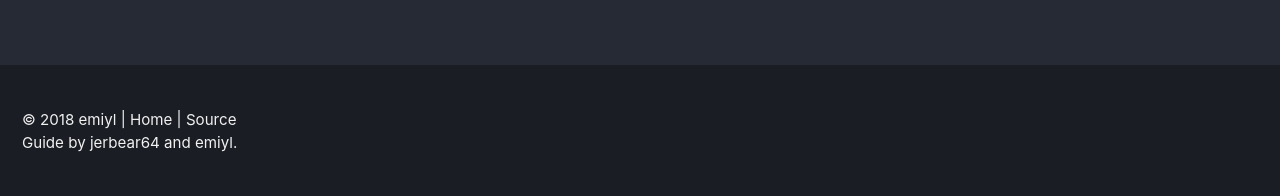
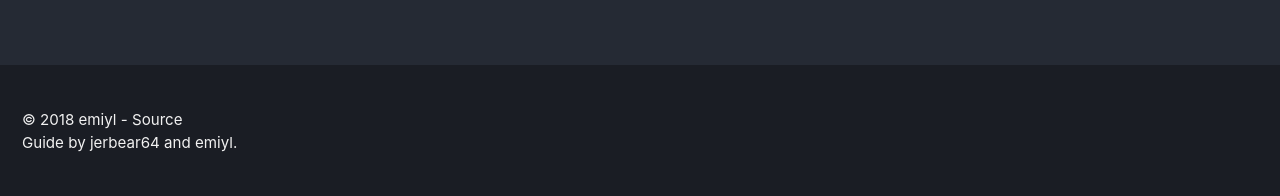
Before and after one commit to emiyl/dsi.cfw.guide-archive, a Jekyll site: the page built from index.md, in a window 1280 px wide. Shown: the part 1454-1650 px from the top of the page. Built offline with Jekyll 4.4.1, drawn with Linux system fonts in a browser that asks for light colours; nearby versions of some CDN libraries.

Commit message:
Update footer.html

```diff
--- a/_includes/footer.html
+++ b/_includes/footer.html
@@ -1,2 +1,2 @@
-<div class="page__footer-copyright">&copy; {{ site.time | date: '%Y' }} {{ site.name | default: site.title }} | <a href="https://cfw.guide/">Home</a> | <a href="https://github.com/emiyl/dsi.cfw.guide" target="_blank">Source</a><br>
+<div class="page__footer-copyright">&copy; {{ site.time | date: '%Y' }} {{ site.name | default: site.title }} - <a href="https://github.com/emiyl/dsi.cfw.guide" target="_blank">Source</a><br>
 Guide by <a href="https://github.com/jerbear64" target="_blank">jerbear64</a> and <a href="https://github.com/emiyl" target="_blank">emiyl</a>.</div>
```
